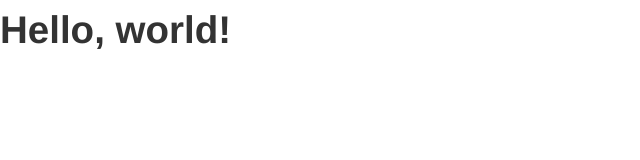
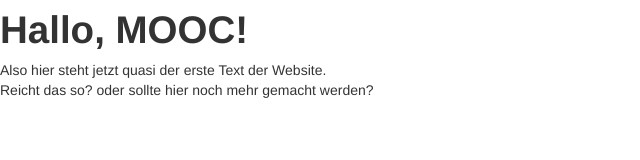
Before and after one commit to fazermint/moocWEBE, a plain HTML site: page bootstrap/index.html in a window 1280 px wide. Shown: the whole page, without its empty margins (0-640 px from the left). Drawn offline with nearby package versions, Linux system fonts and the light colour scheme.

Commit message:
bootstr 1.Upload

```diff
--- a/bootstrap/index.html
+++ b/bootstrap/index.html
@@ -7,8 +7,13 @@
    		<link href="css/bootstrap.min.css" rel="stylesheet" media="screen">
    	</head>
    	<body>
-    		<h1>Hello, world!</h1>
+		<h1>Hallo, MOOC!</h1>
 		<script src="http://code.jquery.com/jquery.js"></script>
 		<script src="js/bootstrap.min.js"></script>
     	</body>
+    	<div>
+    		<p>Also hier steht jetzt quasi der erste Text der Website.<br>
+    		Reicht das so? oder sollte hier noch mehr gemacht werden?</p>
+
+    	</div>
     </html>
```
Lines whose indentation alone changed are shown as unchanged.
